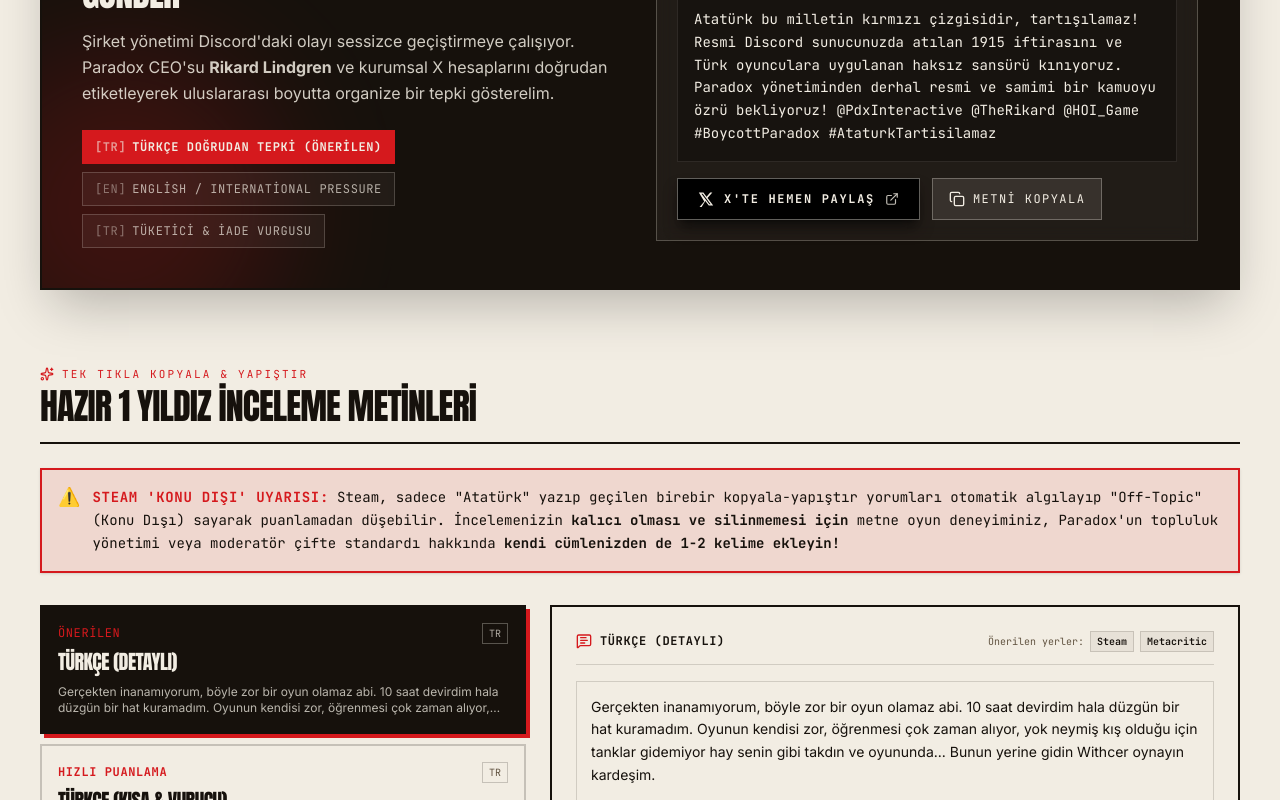
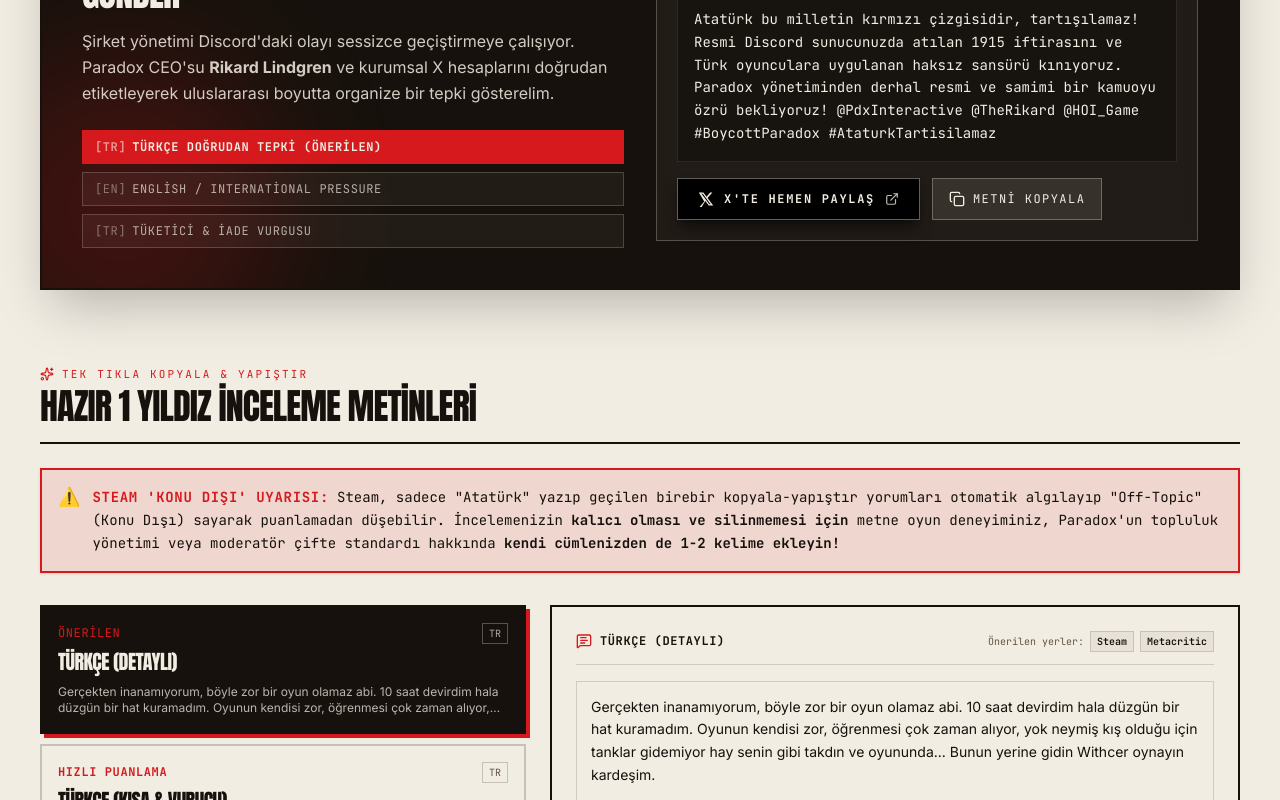
Before and after one commit to efekrbas/boykotparadox, a Next.js app: page / in a window 1280 px wide. Shown: the part 5320-6120 px from the top of the page. Built offline with nearby package versions, Linux system fonts and the light colour scheme; no server answers.

Commit message:
style: adjusted discord button hover state and made CEO raid template buttons uniform in size

```diff
--- a/src/components/CeoRaidSection.tsx
+++ b/src/components/CeoRaidSection.tsx
@@ -97,7 +97,7 @@
               </p>
 
               {/* Template Selector Tabs */}
-              <div className="mt-6 flex flex-wrap gap-2">
+              <div className="mt-6 flex flex-col gap-2">
                 {TWEET_PRESETS.map((p) => (
                   <button
                     key={p.id}
@@ -106,7 +106,7 @@
                       playStampSound();
                       setSelectedId(p.id);
                     }}
-                    className={`px-3 py-2 font-mono text-xs uppercase tracking-wider transition-colors border ${
+                    className={`w-full text-left px-3 py-2 font-mono text-xs uppercase tracking-wider transition-colors border ${
                       selectedId === p.id
                         ? "border-seal bg-seal text-paper font-bold"
                         : "border-paper/20 bg-paper/5 text-paper/70 hover:border-paper/50 hover:text-paper"
--- a/src/components/ShareBar.tsx
+++ b/src/components/ShareBar.tsx
@@ -6,6 +6,7 @@
 import { playStampSound } from "@/lib/audio";
 import { XIcon } from "@/components/icons/XIcon";
 import { LinkedinIcon } from "@/components/icons/LinkedinIcon";
+import { DiscordIcon } from "@/components/icons/DiscordIcon";
 
 export function ShareBar() {
   const [copiedLink, setCopiedLink] = useState(false);
@@ -139,9 +140,9 @@
         <button
           type="button"
           onClick={handleCopyDiscord}
-          className="inline-flex items-center gap-2 border border-[#5865F2] bg-[#5865F2]/10 px-3.5 py-2 font-mono text-xs uppercase tracking-wider text-[#5865F2] transition-colors hover:bg-[#5865F2] hover:text-white"
+          className="inline-flex items-center gap-2 border border-ink/30 bg-paper px-3.5 py-2 font-mono text-xs uppercase tracking-wider transition-colors hover:bg-[#5865F2] hover:text-white hover:border-[#5865F2]"
         >
-          {copiedDiscord ? <Check className="size-3.5" /> : <MessageSquare className="size-3.5" />}
+          {copiedDiscord ? <Check className="size-3.5" /> : <DiscordIcon className="size-3.5" />}
           <span>{copiedDiscord ? "Discord Metni Kopyalandı!" : "Discord İçin Kopyala"}</span>
         </button>
 
--- /dev/null
+++ b/src/components/icons/DiscordIcon.tsx
@@ -0,0 +1,13 @@
+export function DiscordIcon({ className, ...props }: React.SVGProps<SVGSVGElement>) {
+  return (
+    <svg
+      xmlns="http://www.w3.org/2000/svg"
+      viewBox="0 0 127.14 96.36"
+      fill="currentColor"
+      className={className}
+      {...props}
+    >
+      <path d="M107.7,8.07A105.15,105.15,0,0,0,81.47,0a72.06,72.06,0,0,0-3.36,6.83A97.68,97.68,0,0,0,49,6.83,72.37,72.37,0,0,0,45.64,0,105.89,105.89,0,0,0,19.39,8.09C2.79,32.65-1.71,56.6.54,80.21h0A105.73,105.73,0,0,0,32.71,96.36,77.7,77.7,0,0,0,39.6,85.25a68.42,68.42,0,0,1-10.85-5.18c.91-.66,1.8-1.34,2.66-2a75.57,75.57,0,0,0,64.32,0c.87.71,1.76,1.39,2.66,2a68.68,68.68,0,0,1-10.87,5.19,77,77,0,0,0,6.89,11.1A105.25,105.25,0,0,0,126.6,80.22h0C129.24,52.84,122.09,29.11,107.7,8.07ZM42.45,65.69C36.18,65.69,31,60,31,53s5-12.74,11.43-12.74S54,46,53.89,53,48.84,65.69,42.45,65.69Zm42.24,0C78.41,65.69,73.31,60,73.31,53s5-12.74,11.43-12.74S96.2,46,96.12,53,91.08,65.69,84.69,65.69Z" />
+    </svg>
+  );
+}
```
